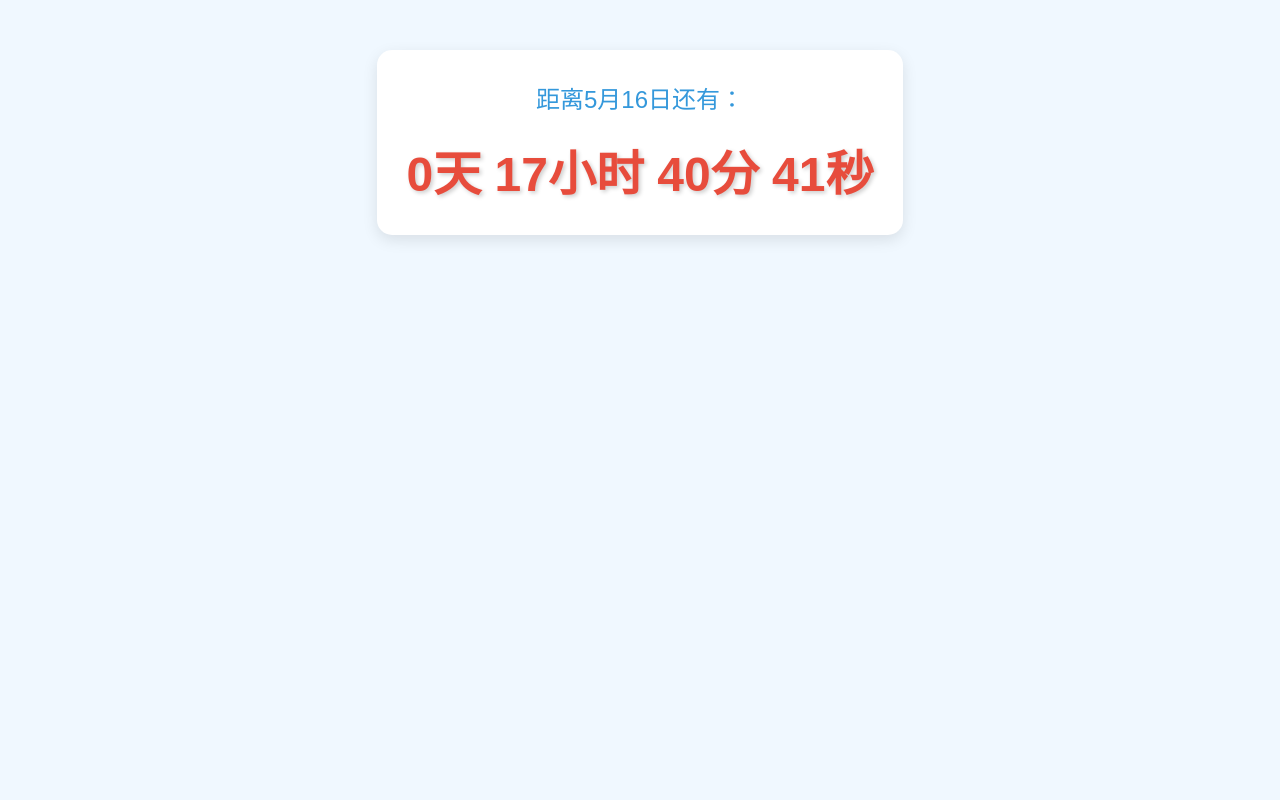
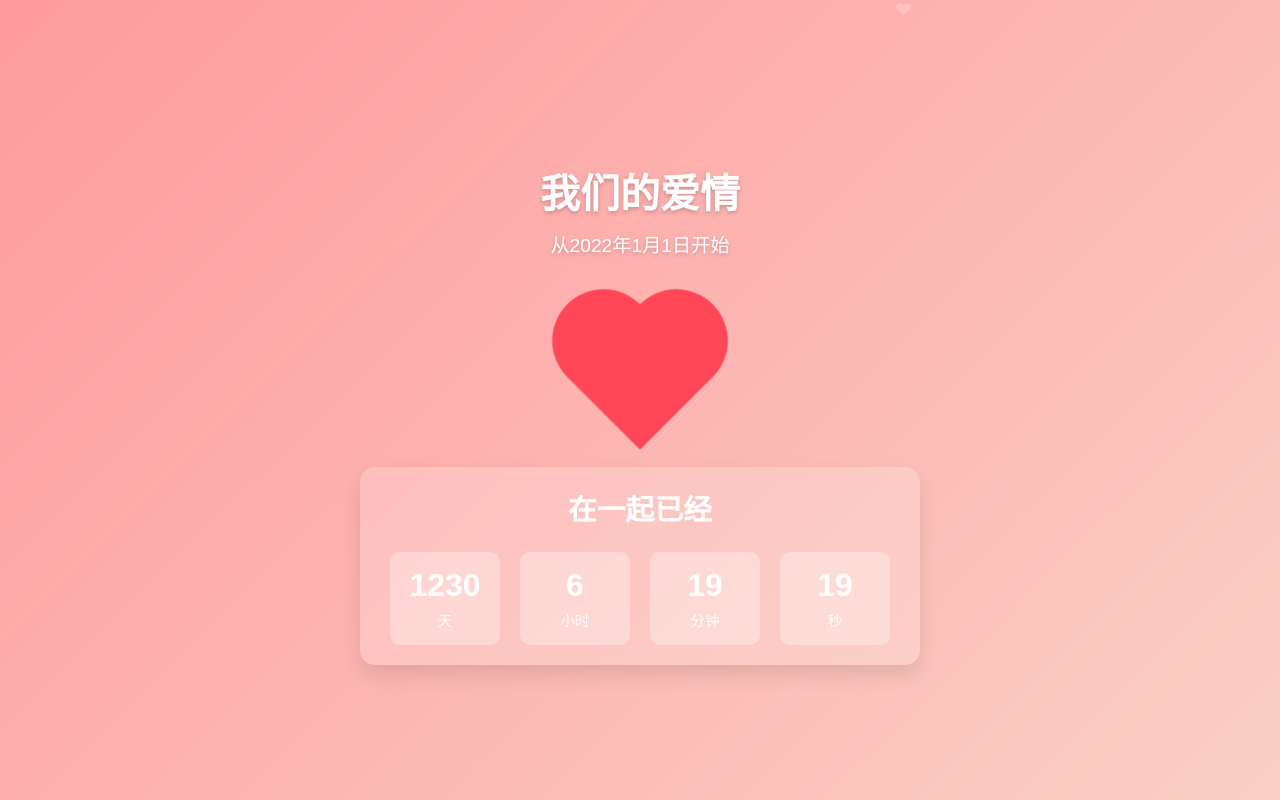
Before and after one commit to limn123/countdown-timer, a plain HTML site: page index.html in a window 1280 px wide. Drawn offline with Linux system fonts and the light colour scheme.

Commit message:
Update index.html

```diff
--- a/index.html
+++ b/index.html
@@ -1,79 +1,253 @@
 <!DOCTYPE html>
-<html>
+<html lang="zh">
 <head>
     <meta charset="UTF-8">
-    <title>5月16日倒计时（实时更新）</title>
+    <meta name="viewport" content="width=device-width, initial-scale=1.0">
+    <title>我们的爱情计时</title>
     <style>
         body {
-            font-family: Arial, sans-serif;
+            margin: 0;
+            padding: 0;
+            height: 100vh;
+            display: flex;
+            flex-direction: column;
+            justify-content: center;
+            align-items: center;
+            background: linear-gradient(135deg, #ff9a9e 0%, #fad0c4 100%);
+            font-family: 'Arial', sans-serif;
+            color: #fff;
+            overflow: hidden;
+        }
+
+        .header {
             text-align: center;
-            margin-top: 50px;
-            background-color: #f0f8ff;
+            margin-bottom: 30px;
+            text-shadow: 0 2px 4px rgba(0,0,0,0.2);
         }
-        #countdown {
-            font-size: 3em;
-            color: #e74c3c;
+
+        .header h1 {
+            font-size: 2.5rem;
+            margin-bottom: 10px;
+        }
+
+        .header p {
+            font-size: 1.2rem;
+            margin-top: 0;
+        }
+
+        .heart-container {
+            position: relative;
+            width: 100px;
+            height: 100px;
+            margin: 20px auto;
+        }
+
+        .heart {
+            position: absolute;
+            width: 100px;
+            height: 100px;
+            background-color: #ff4757;
+            transform: rotate(45deg);
+            animation: heartbeat 1.4s linear infinite;
+        }
+
+        .heart:before, .heart:after {
+            content: '';
+            position: absolute;
+            width: 100px;
+            height: 100px;
+            background-color: #ff4757;
+            border-radius: 50%;
+        }
+
+        .heart:before {
+            top: -50px;
+            left: 0;
+        }
+
+        .heart:after {
+            top: 0;
+            left: -50px;
+        }
+
+        @keyframes heartbeat {
+            0% {
+                transform: rotate(45deg) scale(1);
+            }
+            25% {
+                transform: rotate(45deg) scale(1.1);
+            }
+            50% {
+                transform: rotate(45deg) scale(1);
+            }
+            75% {
+                transform: rotate(45deg) scale(1.1);
+            }
+            100% {
+                transform: rotate(45deg) scale(1);
+            }
+        }
+
+        .timer {
+            background: rgba(255, 255, 255, 0.2);
+            padding: 20px 30px;
+            border-radius: 15px;
+            box-shadow: 0 10px 20px rgba(0,0,0,0.1);
+            text-align: center;
+            margin-top: 20px;
+            backdrop-filter: blur(5px);
+        }
+
+        .timer h2 {
+            margin-top: 0;
+            font-size: 1.8rem;
+        }
+
+        .time-units {
+            display: flex;
+            justify-content: center;
+            gap: 20px;
+            flex-wrap: wrap;
+        }
+
+        .time-unit {
+            background: rgba(255, 255, 255, 0.3);
+            padding: 15px;
+            border-radius: 10px;
+            min-width: 80px;
+        }
+
+        .time-value {
+            font-size: 2rem;
             font-weight: bold;
-            text-shadow: 2px 2px 4px rgba(0,0,0,0.2);
+            margin-bottom: 5px;
         }
-        .label {
-            font-size: 1.5em;
-            color: #3498db;
-            margin-bottom: 20px;
+
+        .time-label {
+            font-size: 0.9rem;
+            opacity: 0.9;
         }
-        .container {
-            background: white;
-            padding: 30px;
-            border-radius: 15px;
-            display: inline-block;
-            box-shadow: 0 5px 15px rgba(0,0,0,0.1);
+
+        .floating-hearts {
+            position: absolute;
+            top: 0;
+            left: 0;
+            width: 100%;
+            height: 100%;
+            pointer-events: none;
+            z-index: -1;
+        }
+
+        .floating-heart {
+            position: absolute;
+            opacity: 0;
+            animation: float 6s ease-in infinite;
+        }
+
+        @keyframes float {
+            0% {
+                transform: translateY(0) rotate(0deg);
+                opacity: 0;
+            }
+            10% {
+                opacity: 1;
+            }
+            90% {
+                opacity: 1;
+            }
+            100% {
+                transform: translateY(-100vh) rotate(360deg);
+                opacity: 0;
+            }
         }
     </style>
 </head>
 <body>
-    <div class="container">
-        <div class="label">距离5月16日还有：</div>
-        <div id="countdown">正在计算...</div>
+    <div class="header">
+        <h1>我们的爱情</h1>
+        <p>从2022年1月1日开始</p>
     </div>
 
+    <div class="heart-container">
+        <div class="heart"></div>
+    </div>
+
+    <div class="timer">
+        <h2>在一起已经</h2>
+        <div class="time-units">
+            <div class="time-unit">
+                <div class="time-value" id="days">0</div>
+                <div class="time-label">天</div>
+            </div>
+            <div class="time-unit">
+                <div class="time-value" id="hours">0</div>
+                <div class="time-label">小时</div>
+            </div>
+            <div class="time-unit">
+                <div class="time-value" id="minutes">0</div>
+                <div class="time-label">分钟</div>
+            </div>
+            <div class="time-unit">
+                <div class="time-value" id="seconds">0</div>
+                <div class="time-label">秒</div>
+            </div>
+        </div>
+    </div>
+
+    <div class="floating-hearts" id="floatingHearts"></div>
+
     <script>
-        function updateCountdown() {
-            // 设置目标日期时间（5月10日00:00:00）
-            const targetDate = new Date();
-            targetDate.setMonth(4); // 月份是0-11，4表示5月
-            targetDate.setDate(16);
-            targetDate.setHours(0, 0, 0, 0);
+        // 设置开始日期 (2022年1月1日)
+        const startDate = new Date('2022-01-01T00:00:00');
 
-            // 如果今年已经过了5月10日，就计算明年的
-            if (targetDate < new Date()) {
-                targetDate.setFullYear(targetDate.getFullYear() + 1);
-            }
+        function updateTimer() {
+            const now = new Date();
+            const diff = now - startDate;
 
-            const now = new Date();
-            const diff = targetDate - now;
-
-            // 计算时间差
+            // 计算天、小时、分钟和秒
             const days = Math.floor(diff / (1000 * 60 * 60 * 24));
             const hours = Math.floor((diff % (1000 * 60 * 60 * 24)) / (1000 * 60 * 60));
             const minutes = Math.floor((diff % (1000 * 60 * 60)) / (1000 * 60));
             const seconds = Math.floor((diff % (1000 * 60)) / 1000);
 
-            // 显示倒计时
-            document.getElementById("countdown").innerHTML =
-                `${days}天 ${hours}小时 ${minutes}分 ${seconds}秒`;
-
-            // 当时间到达时显示提示
-            if (diff <= 0) {
-                document.getElementById("countdown").innerHTML = "已到达5月10日！";
-                return;
-            }
-
-            // 每秒更新一次
-            setTimeout(updateCountdown, 1000);
+            // 更新显示
+            document.getElementById('days').textContent = days;
+            document.getElementById('hours').textContent = hours;
+            document.getElementById('minutes').textContent = minutes;
+            document.getElementById('seconds').textContent = seconds;
         }
 
-        // 开始倒计时
-        updateCountdown();
+        // 初始更新并设置定时器
+        updateTimer();
+        setInterval(updateTimer, 1000);
+
+        // 创建漂浮的爱心
+        function createFloatingHearts() {
+            const container = document.getElementById('floatingHearts');
+            const heartCount = 15;
+
+            for (let i = 0; i < heartCount; i++) {
+                setTimeout(() => {
+                    const heart = document.createElement('div');
+                    heart.className = 'floating-heart';
+                    heart.innerHTML = '❤';
+                    heart.style.left = Math.random() * 100 + 'vw';
+                    heart.style.fontSize = (Math.random() * 20 + 10) + 'px';
+                    heart.style.animationDuration = (Math.random() * 3 + 3) + 's';
+                    heart.style.animationDelay = Math.random() * 5 + 's';
+                    container.appendChild(heart);
+
+                    // 移除爱心以避免DOM过大
+                    setTimeout(() => {
+                        heart.remove();
+                    }, 8000);
+                }, i * 2000);
+            }
+        }
+
+        // 初始创建并设置定时器
+        createFloatingHearts();
+        setInterval(createFloatingHearts, 15000);
     </script>
 </body>
 </html>
```
